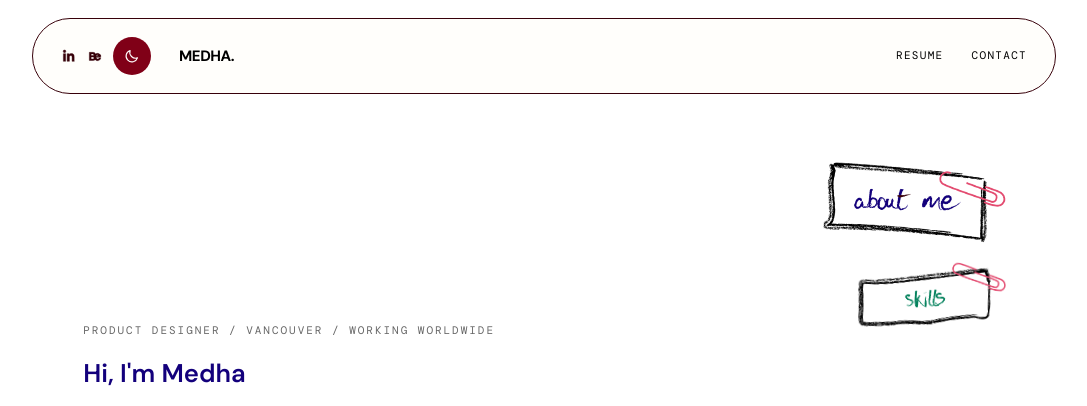
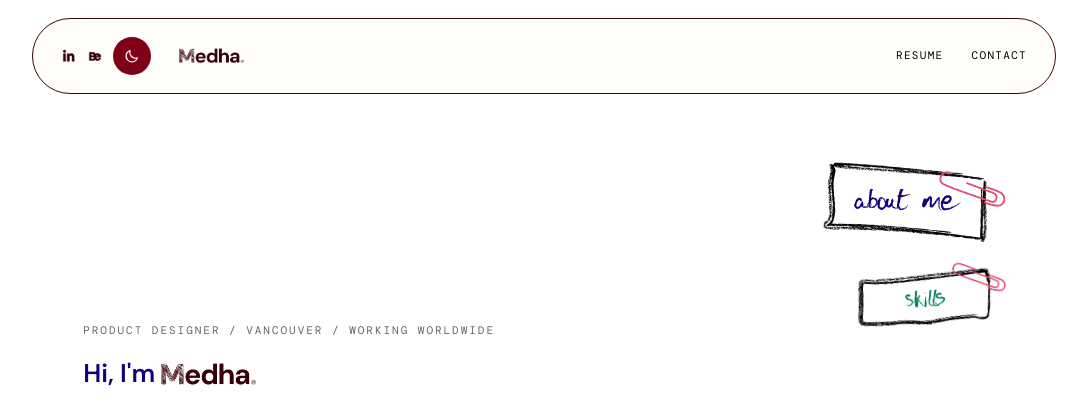
Before and after one commit to medhasingh101/portfolio, a plain HTML site: page index.html in a window 1280 px wide. Shown: the top 406 px of the page, without its empty margins (96-1183 px from the left). Drawn offline with nearby package versions, Linux system fonts and the light colour scheme; a web font is replaced by a local one.

Commit message:
Medha. png changes to navbar and hero

```diff
--- a/portfolio-render.js
+++ b/portfolio-render.js
@@ -430,7 +430,7 @@
           <div class="hero-main">
             <div class="hero-copy">
               <p class="eyebrow hero-label">${escapeHtml(window.portfolioData.HERO_EYEBROW)}</p>
-              <p class="hero-greeting">Hi, I'm Medha</p>
+              <p class="hero-greeting">Hi, I'm <img src="${state.dark ? 'assets/Medha - dark mode.png' : 'assets/Medha - light mode.png'}" alt="Medha" class="hero-greeting-img" /></p>
               <p class="hero-summary">a Product and User Experience Designer with academic foundations in human cognition and computer science.</p>
               <div class="bio-intro" aria-label="Designer bio highlights">
                 <p class="bio-intro-line">
@@ -761,7 +761,9 @@
             <span class="theme-toggle-label sr-only">${state.dark ? "Light mode" : "Dark mode"}</span>
           </button>
         </div>
-        <button type="button" class="nav-button nav-button-brand" data-hover data-nav-home>MEDHA.</button>
+        <button type="button" class="nav-button nav-button-brand" data-hover data-nav-home>
+          <img src="${state.dark ? 'assets/Medha - dark mode.png' : 'assets/Medha - light mode.png'}" alt="Medha" class="nav-brand-img" />
+        </button>
         <div class="site-nav-links">
           <a href="https://drive.google.com/file/d/14fUNUMKbeWSZlCl-CfwXEUFrsEVeUfcf/view?usp=sharing" target="_blank" rel="noopener noreferrer" class="nav-button" data-hover>Resume</a>
           <button type="button" class="nav-button" data-hover data-contact-open>Contact</button>
--- a/portfolio.css
+++ b/portfolio.css
@@ -292,6 +292,13 @@ button {
   white-space: nowrap;
 }
 
+.nav-brand-img {
+  height: 22px;
+  width: auto;
+  display: inline-block;
+  vertical-align: middle;
+}
+
 .site-nav-links {
   display: flex;
   align-items: center;
@@ -618,6 +625,13 @@ button {
   font-size: clamp(22px, 2vw, 28px);
   font-weight: 600;
   animation: fadeUp 0.8s 0.25s both;
+}
+
+.hero-greeting-img {
+  height: clamp(27px, 2.5vw, 34px);
+  width: auto;
+  display: inline-block;
+  vertical-align: middle;
 }
 
 .hero-summary {
```
Also changed, not shown: assets/Medha - dark mode.png (added), assets/Medha - light mode.png (added).
